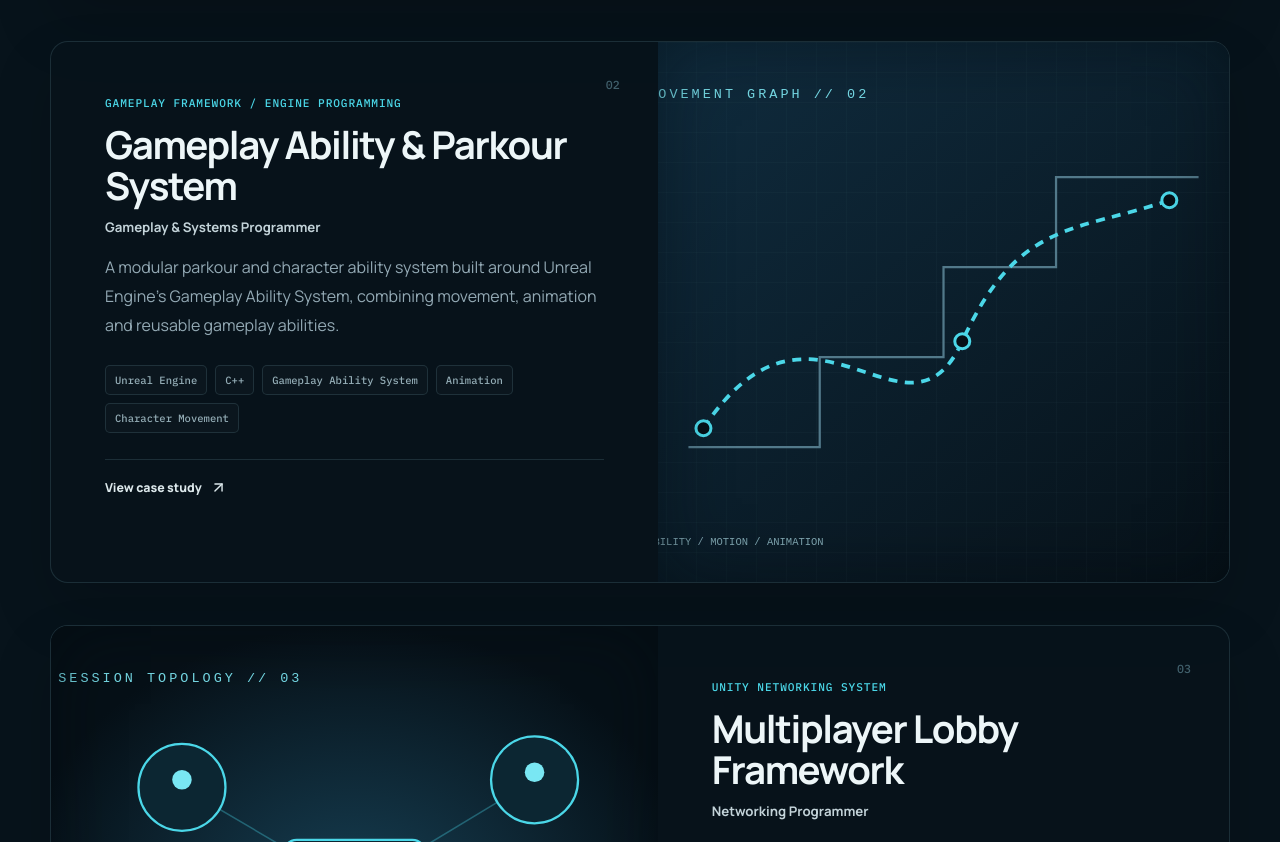
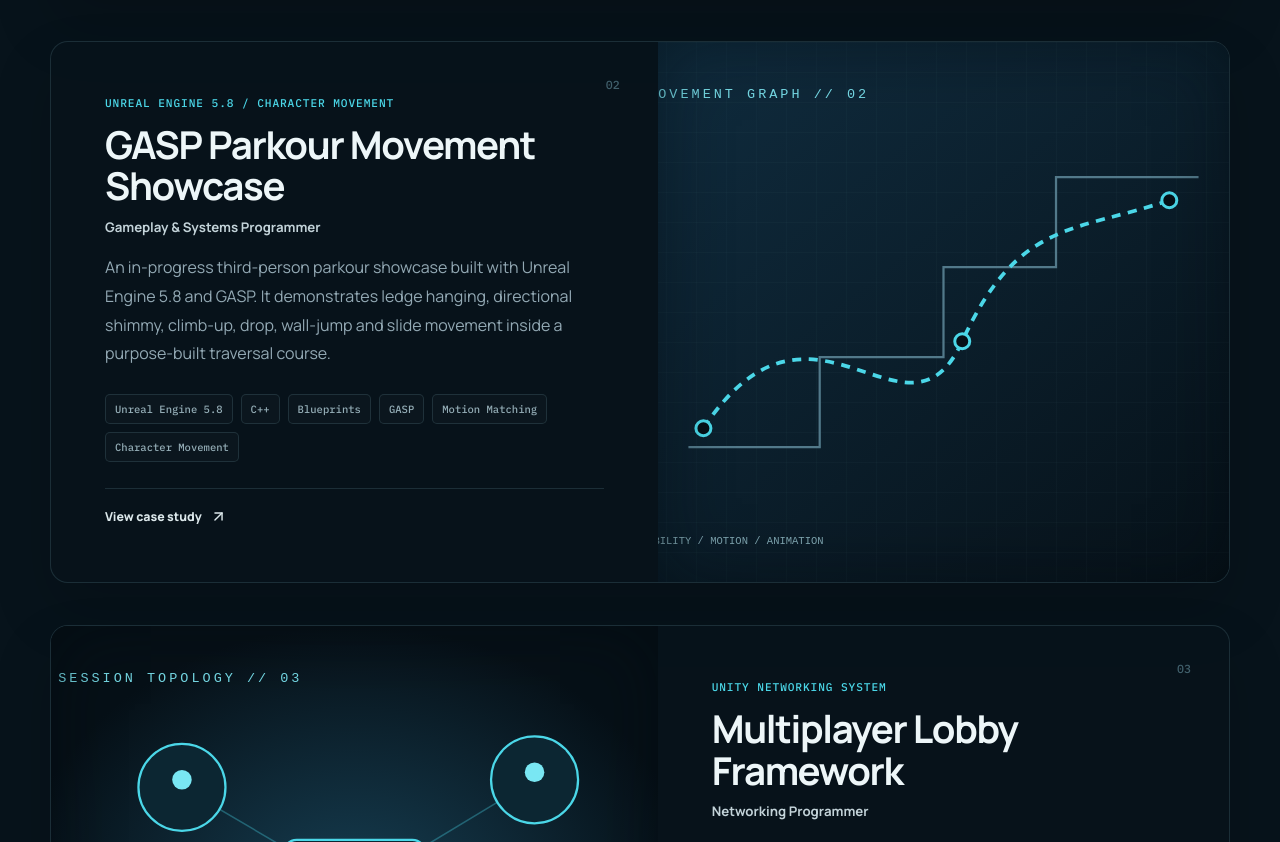
Before and after one commit to Make4T/portfolio, a React (Vite) app: page / in a window 1280 px wide. Shown: the part 2552-3394 px from the top of the page. Built offline with nearby package versions, Linux system fonts and the light colour scheme.

Commit message:
feat: update GASP parkour portfolio case study

```diff
--- a/src/data/projects.ts
+++ b/src/data/projects.ts
@@ -32,15 +32,16 @@ export const projects: Project[] = [
     featured: true, // false piilottaa kortin Projects-osiosta.
   },
   {
-    title: "Gameplay Ability & Parkour System",
-    category: "Gameplay Framework / Engine Programming",
+    // UE 5.8 -projektin nykyinen portfolioesittely. Päivitä GitHub-linkki vasta, kun projektille on oma julkinen repository.
+    title: "GASP Parkour Movement Showcase",
+    category: "Unreal Engine 5.8 / Character Movement",
     role: "Gameplay & Systems Programmer",
-    description: "A modular parkour and character ability system built around Unreal Engine's Gameplay Ability System, combining movement, animation and reusable gameplay abilities.",
-    technologies: ["Unreal Engine", "C++", "Gameplay Ability System", "Animation", "Character Movement"],
+    description: "An in-progress third-person parkour showcase built with Unreal Engine 5.8 and GASP. It demonstrates ledge hanging, directional shimmy, climb-up, drop, wall-jump and slide movement inside a purpose-built traversal course.",
+    technologies: ["Unreal Engine 5.8", "C++", "Blueprints", "GASP", "Motion Matching", "Character Movement"],
     image: "./images/projects/parkour.svg",
-    imageAlt: "Technical movement-path visualization representing a parkour system",
-    systems: ["Wall running and climbing", "Hanging and ledge detection", "Sliding and drop mechanics", "Gameplay abilities", "Animation integration", "Reusable C++ components"],
-    challenge: "The architecture keeps core gameplay behavior in testable, reusable C++ components while exposing tuning and content configuration to designers through Blueprints.",
+    imageAlt: "Technical movement-path visualization representing an Unreal Engine parkour showcase",
+    systems: ["Ledge detection and hanging", "Directional wall shimmy", "Climb-up and drop transitions", "Wall-jump and slide movement", "GASP character and animation integration", "Purpose-built traversal showcase map"],
+    challenge: "Wall-relative movement must stay intuitive regardless of the wall orientation. The hang state derives a stable wall tangent so left and right input move consistently along the surface, while Blueprint-exposed values keep traversal tuning quick to iterate.",
     featured: true,
   },
   {
```
